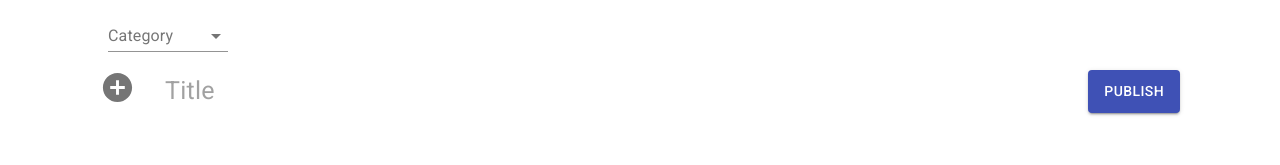
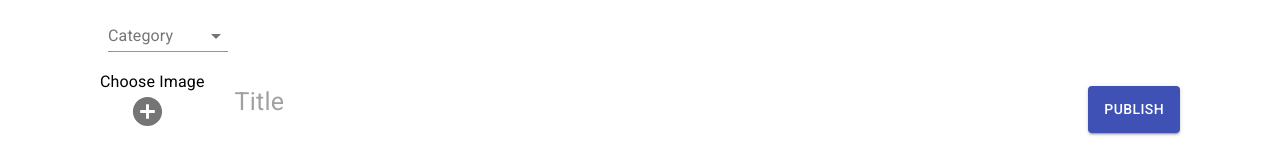
Before and after one commit to AhsanMalik6207/pernblog, a React (Create React App) app: page /createpost in a window 1280 px wide. Shown: the part 458-623 px from the top of the page. Built offline with nearby package versions, Linux system fonts and the light colour scheme; sample sign-in values are in the browser's storage.

Commit message:
blogapp mui 21/02/22

```diff
--- a/src/App.js
+++ b/src/App.js
@@ -10,7 +10,7 @@ import CreateUserprofile from './components/CreateUserprofile'
 import { Box } from '@material-ui/core';
 import { useSelector } from 'react-redux';
 import { BrowserRouter, Switch, Route, Redirect } from 'react-router-dom';
-//app.js
+
 function App() {
   const user = useSelector((state) => state.user.currentUser);
   return (
--- a/src/components/Comments.js
+++ b/src/components/Comments.js
@@ -96,7 +96,10 @@ const Comments = ({ postdata }) => {
         setData(e.target.value);
     }
     const likeunlikepost = async () => {
-        const response = await axios.post(`http://localhost:8000/like/${user.id}/${postdata.id}`);
+        const response = await axios.post(`http://localhost:8000/like/${user.id}/${postdata.id}`,{
+        headers: {
+            Authorization: "Bearer " + JSON.parse(localStorage.getItem('currentUser')).accesstoken
+        }});
         if (response.data) {
             setLikedata(response.data)
         }
--- a/src/components/CreatePost.js
+++ b/src/components/CreatePost.js
@@ -1,5 +1,5 @@
 import React, { useState, useEffect } from 'react';
-import { Box, makeStyles, TextareaAutosize, FormControl, InputBase, InputLabel, MenuItem, Select, Button } from '@material-ui/core';
+import { Box, makeStyles, TextareaAutosize, FormControl, Typography,InputBase, InputLabel, MenuItem, Select, Button } from '@material-ui/core';
 import { AddCircle as Add } from '@material-ui/icons';
 import axios from 'axios';
 import { useSelector, useDispatch } from 'react-redux';
@@ -46,6 +46,9 @@ const useStyle = makeStyles(theme => ({
         margin: theme.spacing(1),
         minWidth: 120,
     },
+    addIcon:{
+         marginLeft:30
+    }
 }));
 const initialPost = {
     title: '',
@@ -111,6 +114,7 @@ const CreatePost = () => {
             dispatch(postSuccess(result.data));
             history.push('/')
         } catch (err) {
+            alert('Post not Created, Select a Category and Choose Image to Post!')
             dispatch(postFailure());
         }
     };
@@ -141,16 +145,19 @@ const CreatePost = () => {
                 </div>
                 <FormControl className={classes.form}>
                     <label htmlFor="fileInput">
-                        <Add className={classes.addIcon} fontSize="large" color="action" />
+                    <Typography>Choose Image</Typography>
+                    <Add className={classes.addIcon} fontSize="large" color="action" />
                     </label>
+                    <Box>
                     <input
                         type="file"
                         id="fileInput"
                         style={{ display: "none" }}
                         onChange={(e) => setImage(e.target.files[0])}
                     />
+                    </Box>
                     <InputBase name='title' placeholder="Title" onChange={(e) => handleChange(e)} className={classes.textfield} />
-                    <Button onClick={() => savePost()} disabled={isFetching} variant="contained" color="primary">Publish</Button>
+                    <Button className={classes.button} onClick={() => savePost()} disabled={isFetching} variant="contained" color="primary">Publish</Button>
                 </FormControl>
                 <TextareaAutosize
                     rowsMin={5}
@@ -159,7 +166,8 @@ const CreatePost = () => {
                     className={classes.textarea}
                     onChange={(e) => handleChange(e)}
                 />
-                {error && <Alert severity="error">
+                {error &&
+                <Alert severity="error">
                     <AlertTitle>Post not Created</AlertTitle>
                     Select a Category and Choose Image to Post!
                 </Alert>
--- a/src/components/CreateUserprofile.js
+++ b/src/components/CreateUserprofile.js
@@ -82,8 +82,9 @@ const CreateUserprofile = () => {
             }
             );
             dispatch(userprofileSuccess(result.data));
-            alert('User Profile Saved Successfully');
+            alert('User Profile Saved Successfully!');
         } catch (err) {
+            alert('Profile not Saved, Something went Wrong!')
             dispatch(userprofileFailure());
         }
     };
--- a/src/components/UpdatePost.js
+++ b/src/components/UpdatePost.js
@@ -1,6 +1,6 @@
 import React, { useState, useEffect } from 'react';
 import { Box, makeStyles, TextareaAutosize, Button, FormControl } from '@material-ui/core';
-import { AddCircle as Add, ContactSupportOutlined, InsertInvitationOutlined } from '@material-ui/icons';
+import { AddCircle as Add } from '@material-ui/icons';
 import axios from 'axios';
 import { useSelector, useDispatch } from 'react-redux';
 import { useHistory } from 'react-router-dom';
@@ -107,6 +107,7 @@ const UpdatePost = ({ match }) => {
             dispatch(postSuccess(result.data));
             history.push('/')
         } catch (err) {
+            alert('Post not Updated, Something went Wrong!')
             dispatch(postFailure());
         }
     };
@@ -139,7 +140,7 @@ const UpdatePost = ({ match }) => {
                 />
                 {error && <Alert severity="error">
                     <AlertTitle>Post not Updated</AlertTitle>
-                    Choose Image to Update a Post!
+                    Something went Wrong!
                 </Alert>
                 }
             </Box>
```
